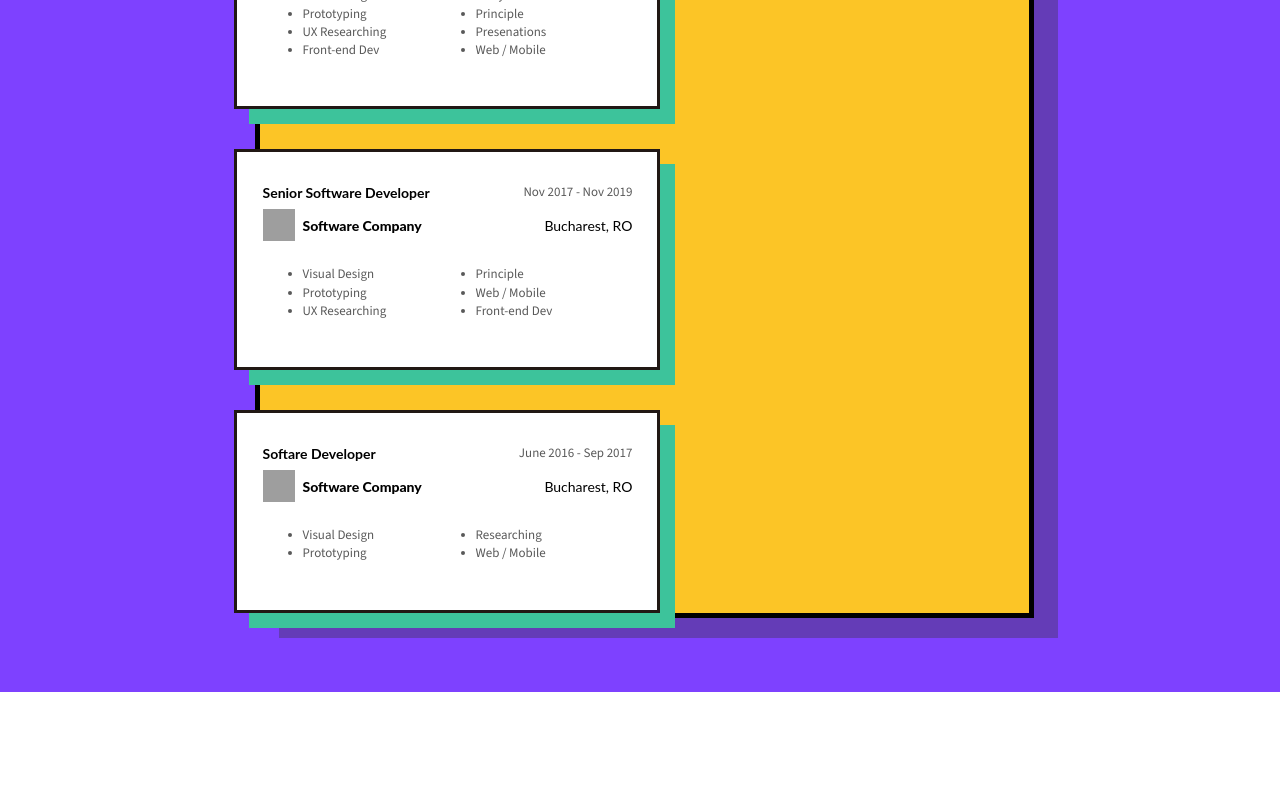
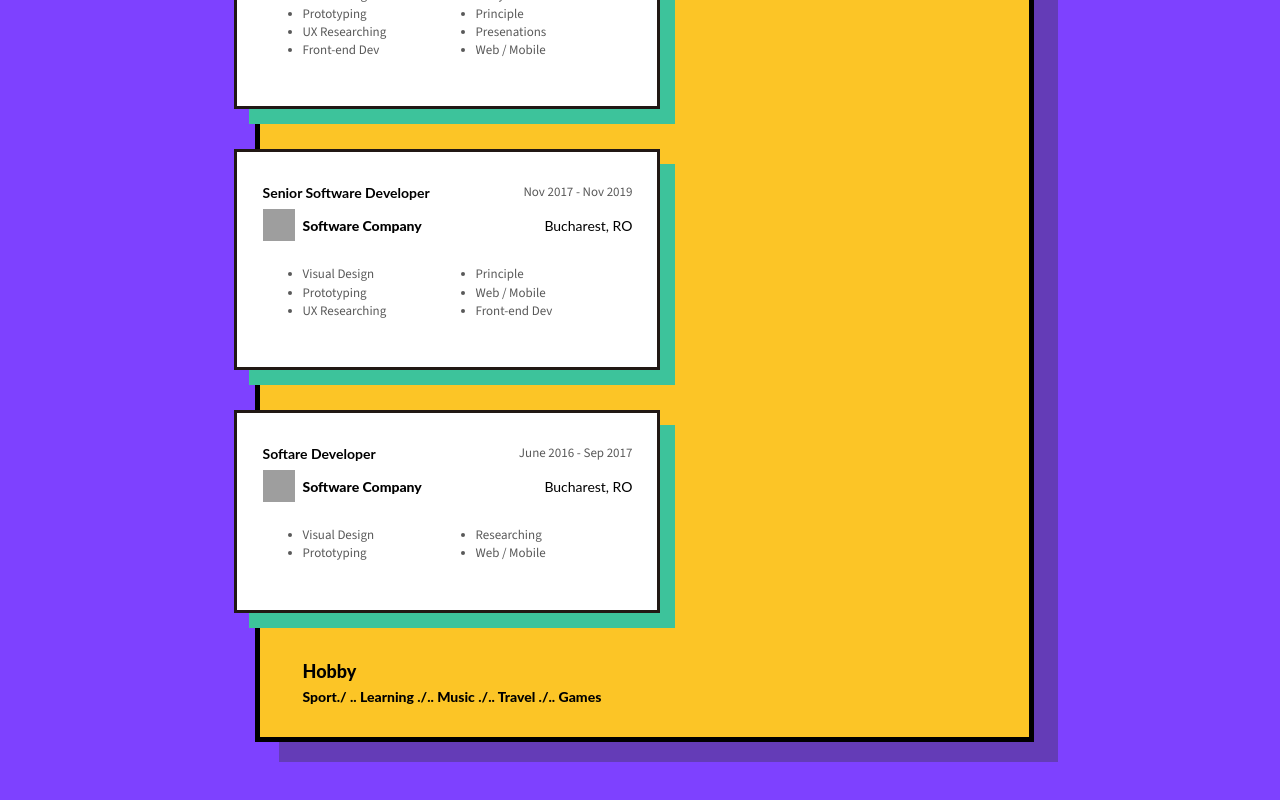
Before and after one commit to mariaszabo/resume, a React (Vite) app: page / in a window 1280 px wide. Shown: the part 686-1486 px from the top of the page. Before the commit the page ends 1378 px from the top, so only its background shows below. Built offline with nearby package versions, Linux system fonts and the light colour scheme; grey boxes are pictures that could not be loaded.

Commit message:
Add hobby component

```diff
--- a/src/App.jsx
+++ b/src/App.jsx
@@ -2,14 +2,16 @@
 import Layout from './components/Layout';
 import Details from './components/Details';
 import WorkExperience from './components/WorkExperience';
+import Hobby from './components/Hobby';
 
 export default function App() {
   return (
     <Layout
       left = {
         <div>
-          <Details/>
+          <Details />
           <WorkExperience />
+          <Hobby />
         </div>
       }
       right = {
--- a/src/components/ExperienceCard.jsx
+++ b/src/components/ExperienceCard.jsx
@@ -23,14 +23,12 @@
   )
 }
 
-/*const Color = (props) => {
+/*const CardColor = (props) => {
   return (
     <ContainerStyle>{props.stil}</ContainerStyle>
   )
 }
---> ramane de vazut
 */
-
 export default ExperienceCard;
 
 const Container = styled.div`
--- /dev/null
+++ b/src/components/Hobby.jsx
@@ -0,0 +1,41 @@
+import styled from 'styled-components';
+
+const Hobby = () => {
+  return (
+    <Container>
+      <Title>Hobby</Title>
+      <Content>Sport./ .. Learning ./.. Music ./.. Travel ./.. Games</Content>
+    </Container>
+  )
+}
+
+export default Hobby;
+
+const Container = styled.div`
+  display: flex;
+  flex-direction: column;
+  gap: 10px;
+
+  margin-top: 49px;
+  margin-left: 43px;
+  margin-bottom: 13px;
+  padding-bottom: 20px;
+`;
+
+const Title = styled.span`
+  color: #000;
+  font-family: Lato;
+  font-size: 18px;
+  font-style: normal;
+  font-weight: 800;
+  line-height: 100%; /* 18px */
+`;
+
+const Content = styled.div`
+  color: #000;
+  font-family: Lato;
+  font-size: 14px;
+  font-style: normal;
+  font-weight: 800;
+  line-height: 100%;
+`;
```
